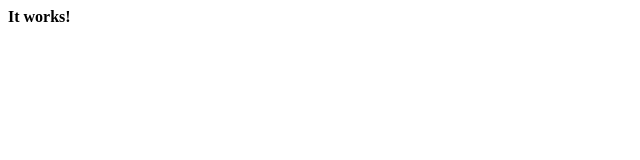
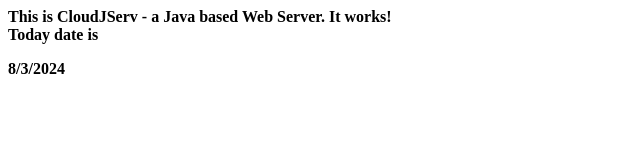
Before and after one commit to RamP156/CloudJServ, a plain HTML site: page webapp/index.html in a window 1280 px wide. Shown: the whole page, without its empty margins (0-640 px from the left). Drawn offline with Linux system fonts and the light colour scheme.

Commit message:
Updated the display message and added date.

```diff
--- a/webapp/index.html
+++ b/webapp/index.html
@@ -5,6 +5,16 @@
     <title>CloudJServ</title>
 </head>
 <body>
-<b>It works!</b>
+<b>This is CloudJServ - a Java based Web Server. It works!</b>
+<br>
+
+<b> Today date is <p id="date"></p> </b>
+<script>
+    n = new Date();
+    y = n.getFullYear();
+    m = n.getMonth() + 1;
+    d = n.getDate();
+    document.getElementById("date").innerHTML = m + "/" + d + "/" + y;
+</script>
 </body>
 </html>
```
